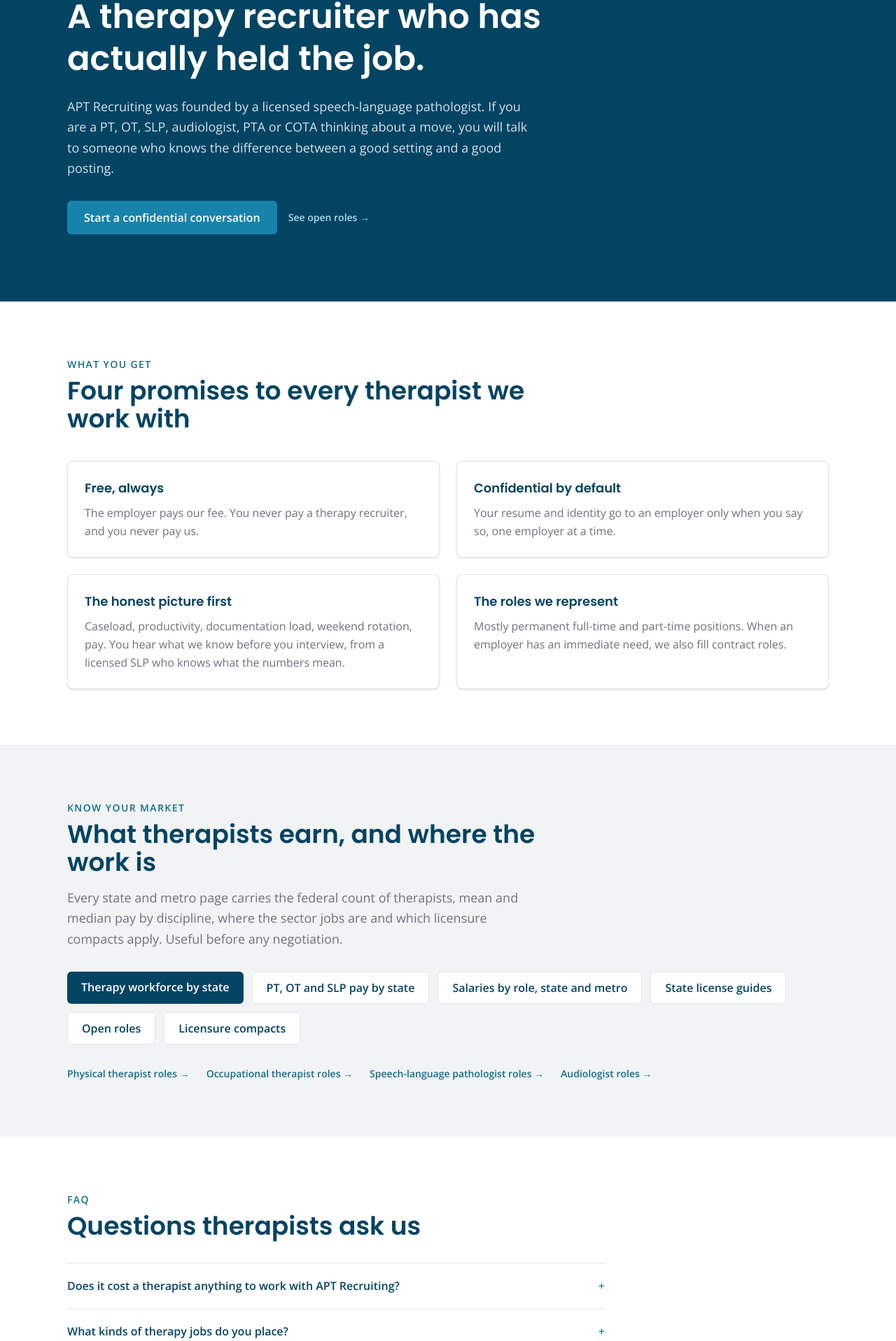
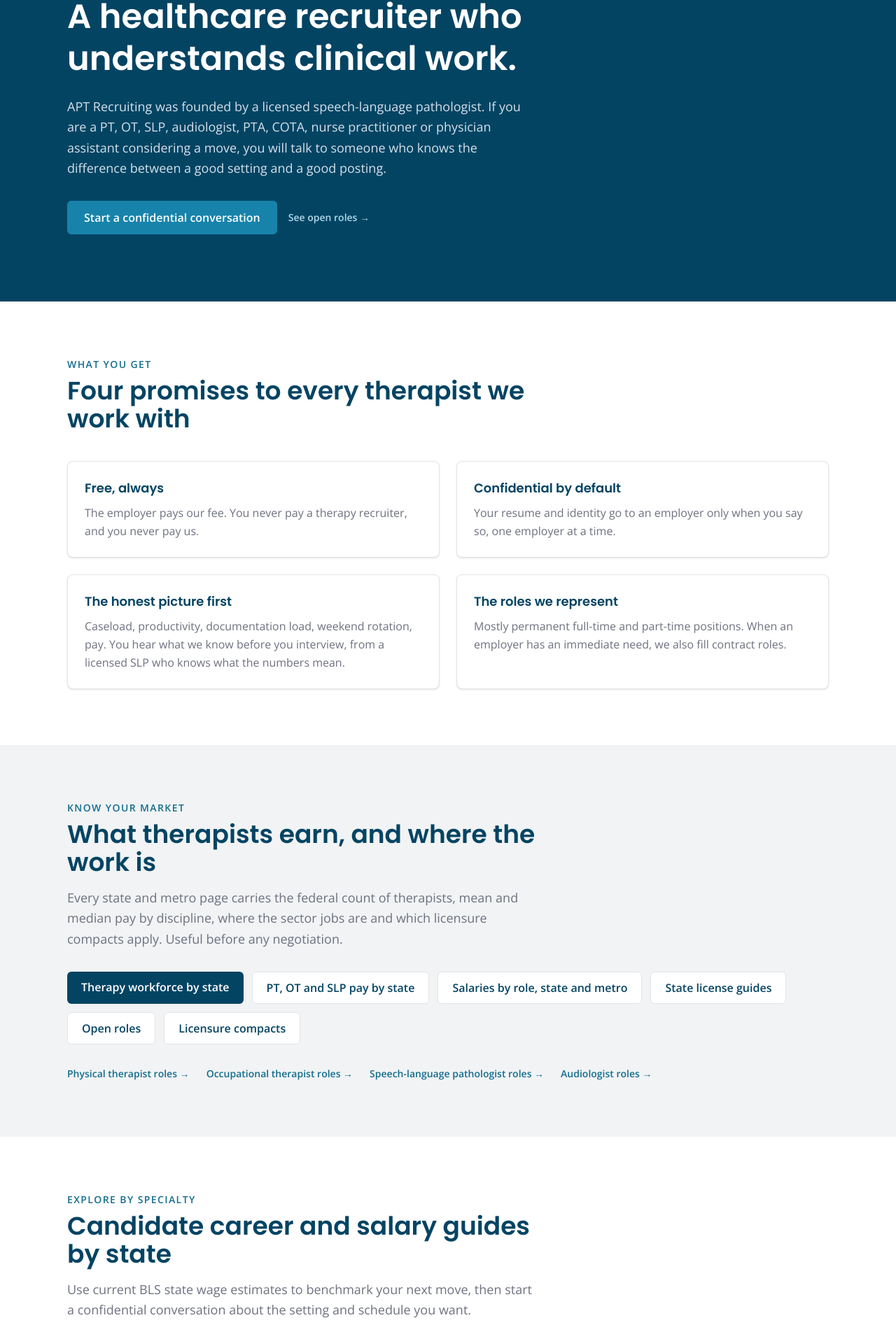
Before and after one commit to mollyjsalinas/Website, a Next.js app: page /job-seekers in a window 1280 px wide. Shown: the part 203-2120 px from the top of the page at 70% size. Built offline with nearby package versions, Linux system fonts and the light colour scheme; no server answers.

Commit message:
Feature NP and PA candidate resources

```diff
--- a/src/app/job-seekers/page.tsx
+++ b/src/app/job-seekers/page.tsx
@@ -6,9 +6,9 @@
 import { SITE, candidateFaqs, PROFESSION_LIST } from "@/lib/site";
 
 export const metadata: Metadata = {
-  title: "PT, OT, SLP & Audiology Jobs: Work With a Therapy Recruiter",
+  title: "Therapy, NP & PA Jobs: Work With a Healthcare Recruiter",
   description:
-    "Physical therapy, occupational therapy, speech-language pathology and audiology jobs in hospitals, SNFs, home health, outpatient and schools. Free to therapists, confidential, and run by a licensed SLP.",
+    "Physical therapy, occupational therapy, speech-language pathology, audiology, nurse practitioner and physician assistant opportunities nationwide. Confidential, candidate-first recruiting.",
   alternates: { canonical: "/job-seekers/" },
 };
 
@@ -35,14 +35,12 @@
   return (
     <>
       <Hero
-        eyebrow="For therapists"
-        title="A therapy recruiter who has actually held the job."
+        eyebrow="For clinicians"
+        title="A healthcare recruiter who understands clinical work."
         primary={{ href: "#contact", label: "Start a confidential conversation" }}
         secondary={{ href: "/jobs/", label: "See open roles" }}
       >
-        APT Recruiting was founded by a licensed speech-language pathologist. If you are a PT,
-        OT, SLP, audiologist, PTA or COTA thinking about a move, you will talk to someone who
-        knows the difference between a good setting and a good posting.
+        APT Recruiting was founded by a licensed speech-language pathologist. If you are a PT, OT, SLP, audiologist, PTA, COTA, nurse practitioner or physician assistant considering a move, you will talk to someone who knows the difference between a good setting and a good posting.
       </Hero>
 
       <section className="py-20">
@@ -98,7 +96,7 @@
         </Container>
       </section>
 
-      <FaqSection faqs={candidateFaqs} title="Questions therapists ask us" />
+      <section className="py-20"><Container><SectionHeading eyebrow="Explore by specialty" title="Candidate career and salary guides by state">Use current BLS state wage estimates to benchmark your next move, then start a confidential conversation about the setting and schedule you want.</SectionHeading><div className="mt-8 grid gap-3 sm:grid-cols-2 lg:grid-cols-3"><Link href="/salary/nurse-practitioner/" className="rounded-lg border border-mist bg-white p-5 font-semibold text-teal-600 hover:border-teal-400">Nurse Practitioner salaries by state →</Link><Link href="/salary/physician-assistant/" className="rounded-lg border border-mist bg-white p-5 font-semibold text-teal-600 hover:border-teal-400">Physician Assistant salaries by state →</Link><Link href="/career/certified-hand-therapist/texas/" className="rounded-lg border border-mist bg-white p-5 font-semibold text-teal-600 hover:border-teal-400">Certified Hand Therapist careers →</Link><Link href="/career/pelvic-health-therapist/texas/" className="rounded-lg border border-mist bg-white p-5 font-semibold text-teal-600 hover:border-teal-400">Pelvic Health Therapist careers →</Link><Link href="/salary/audiologist/" className="rounded-lg border border-mist bg-white p-5 font-semibold text-teal-600 hover:border-teal-400">Audiologist salaries by state →</Link></div></Container></section>\n\n      <FaqSection faqs={candidateFaqs} title="Questions clinicians ask us" />
 
       <section id="contact" className="scroll-mt-24 bg-lavender/40 py-20">
         <Container>
```
